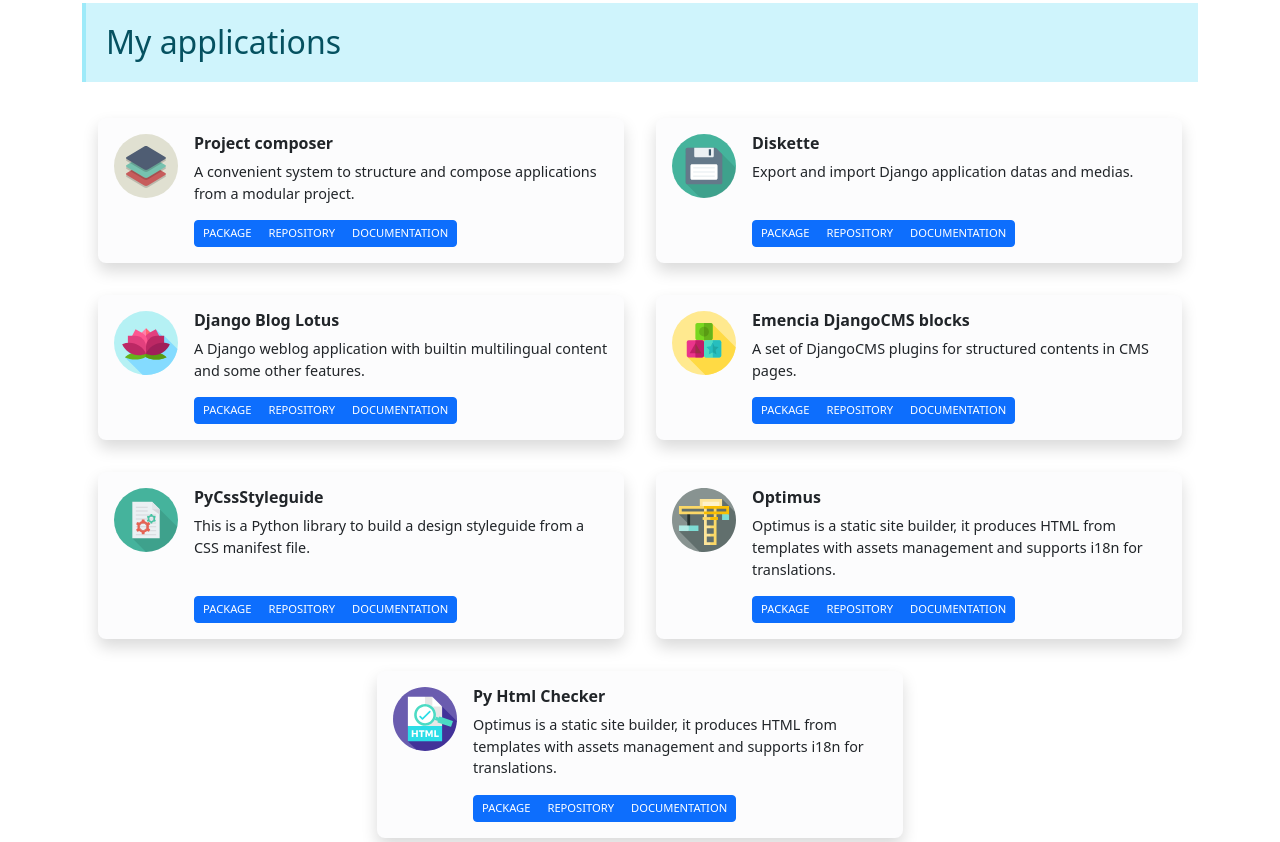
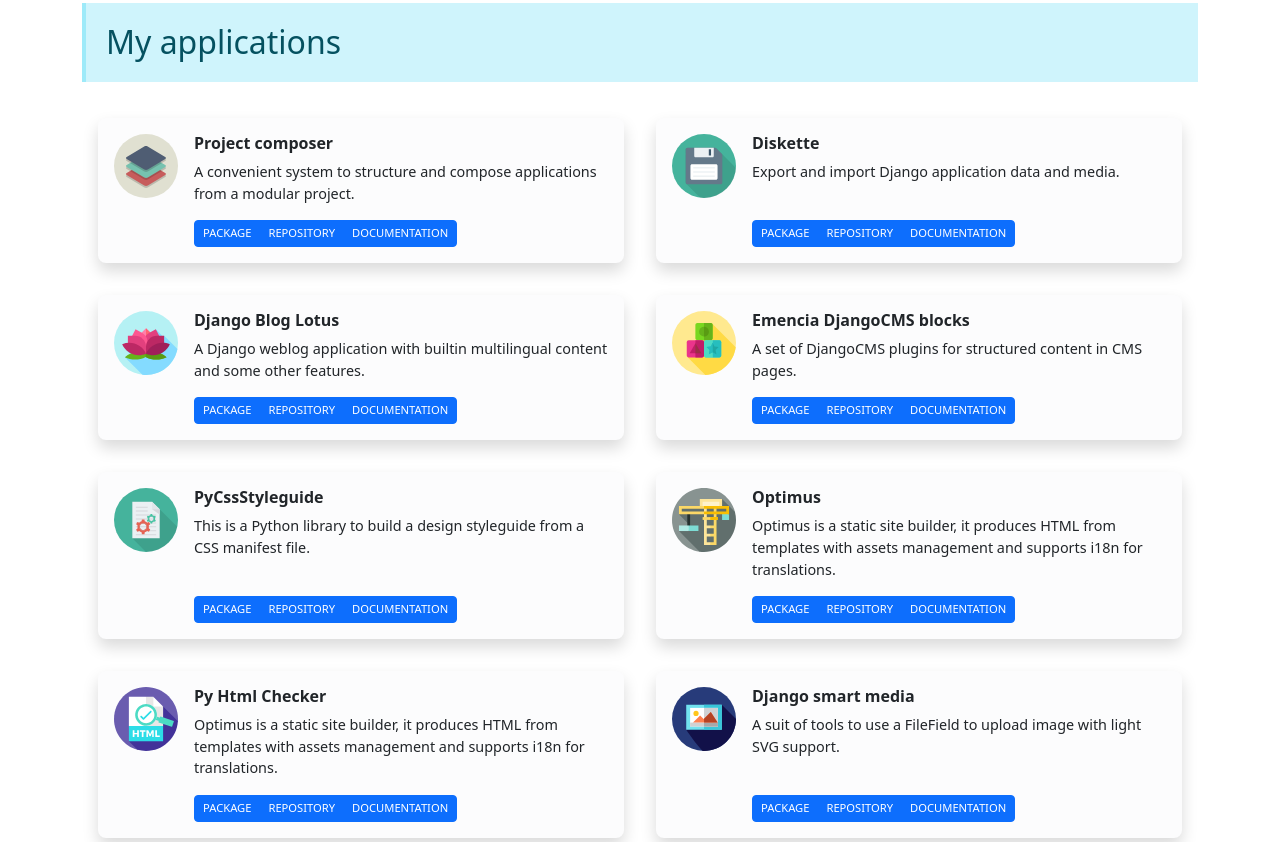
Before and after one commit to sveetch/sveetch.github.io, a plain HTML site: page docs/index.html in a window 1280 px wide. Shown: the part 761-1603 px from the top of the page. Drawn offline with Linux system fonts and the light colour scheme.

Commit message:
Update from 0.2.2

```diff
--- a/docs/index.html
+++ b/docs/index.html
@@ -17,7 +17,7 @@
 
 
 
-<meta name="description" content="This is the Sveetch's profile page where you can find all the most recent and important released works on Github.">
+<meta name="description" content="This is Sveetch's profile page where you can find all the most recent and important released works on Github.">
 
 
 
@@ -110,7 +110,7 @@
 <div id="page-body" class="page-content">
     <div class="container-md mb-5 text-center">
         <h1 class="h3 fst-italic">Sveetch's Github portfolio</h1>
-        <p class="lead">This is the <a href="https://github.com/sveetch" target="_blank">Sveetch</a>'s profile page where you can find all the most recent and important released works on Github.</p>
+        <p class="lead">This is <a href="https://github.com/sveetch" target="_blank">Sveetch</a>'s profile page where you can find all the most recent and important released works on Github.</p>
     </div>
 
     <div class="container-md mb-5">
@@ -126,7 +126,7 @@
 
                     <div class="content">
                         <h3 class="title">Bireli</h3>
-                        <p class="description">Bireli is a Django project template with Cookiecutter to produce a ready to start project.</p>
+                        <p class="description">Bireli is a Cookiecutter template for bootstrapping a Django project.</p>
                     </div>
 
                     <div class="foot">
@@ -246,7 +246,7 @@
 
                     <div class="content">
                         <h3 class="title">Diskette</h3>
-                        <p class="description">Export and import Django application datas and medias.</p>
+                        <p class="description">Export and import Django application data and media.</p>
                     </div>
 
                     <div class="foot">
@@ -310,7 +310,7 @@
 
                     <div class="content">
                         <h3 class="title">Emencia DjangoCMS blocks</h3>
-                        <p class="description">A set of DjangoCMS plugins for structured contents in CMS pages.</p>
+                        <p class="description">A set of DjangoCMS plugins for structured content in CMS pages.</p>
                     </div>
 
                     <div class="foot">
@@ -430,6 +430,38 @@
                     </div>
                 </div>
 
+                <div class="application-item shadow">
+
+                    <div class="head">
+                        <img src="static/images/registry/smart-media.svg" alt="Django smart media">
+                    </div>
+
+                    <div class="content">
+                        <h3 class="title">Django smart media</h3>
+                        <p class="description">A suit of tools to use a FileField to upload image with light SVG support.</p>
+                    </div>
+
+                    <div class="foot">
+                        <div class="btn-group btn-group-sm" role="group" aria-label="Application links">
+
+                                <a href="https://pypi.python.org/pypi/django-smart-media"
+                                    class="pypi-url btn btn-primary"
+                                    target="_blank">Package</a>
+
+
+                                <a href="https://github.com/sveetch/django-smart-media"
+                                    class="repository-url btn btn-primary"
+                                    target="_blank">Repository</a>
+
+
+                                <a href="https://django-smart-media.readthedocs.io/"
+                                    class="documentation-url btn btn-primary"
+                                    target="_blank">Documentation</a>
+
+                        </div>
+                    </div>
+                </div>
+
         </div>
     </div>
 </div>
```
Also changed, not shown: docs/static/images/registry/smart-media.svg (added).
